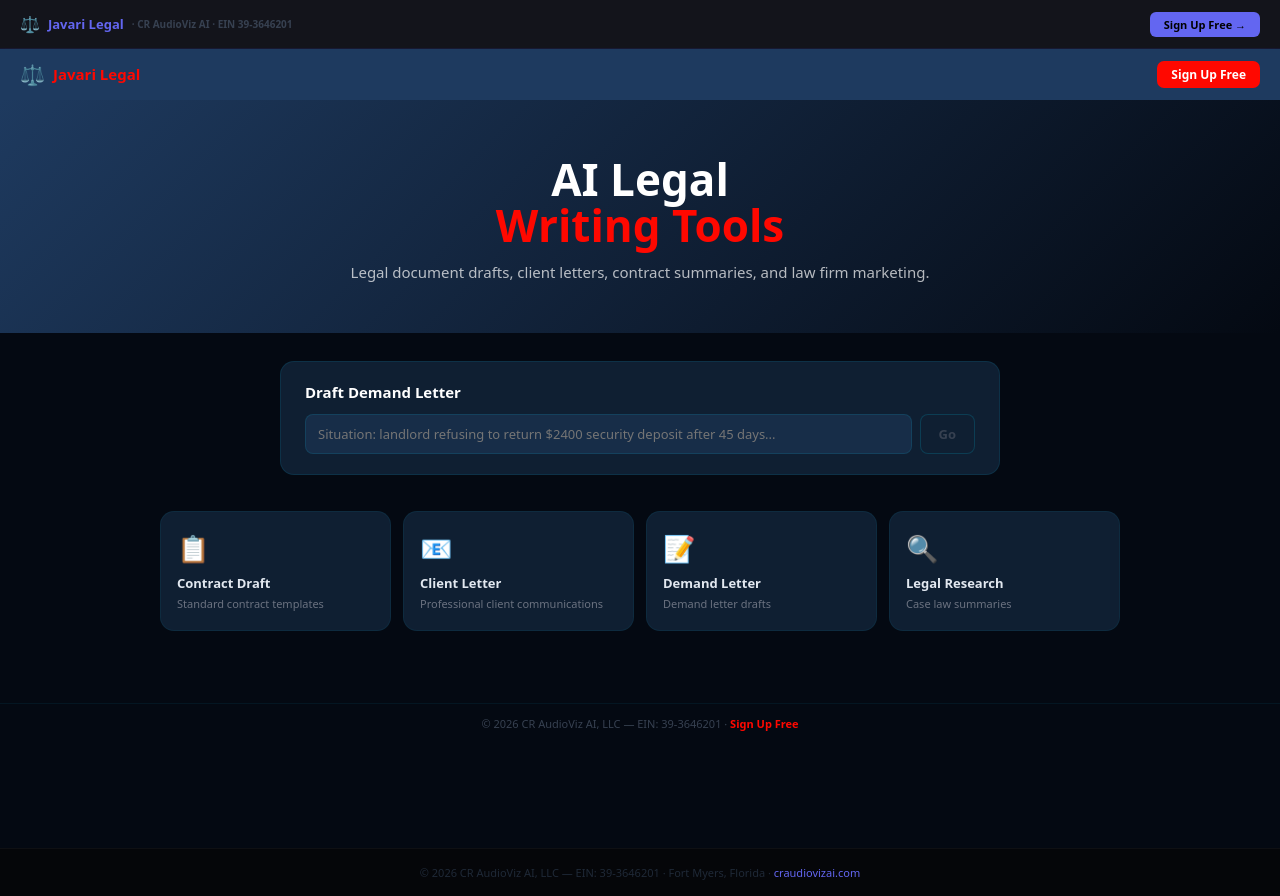
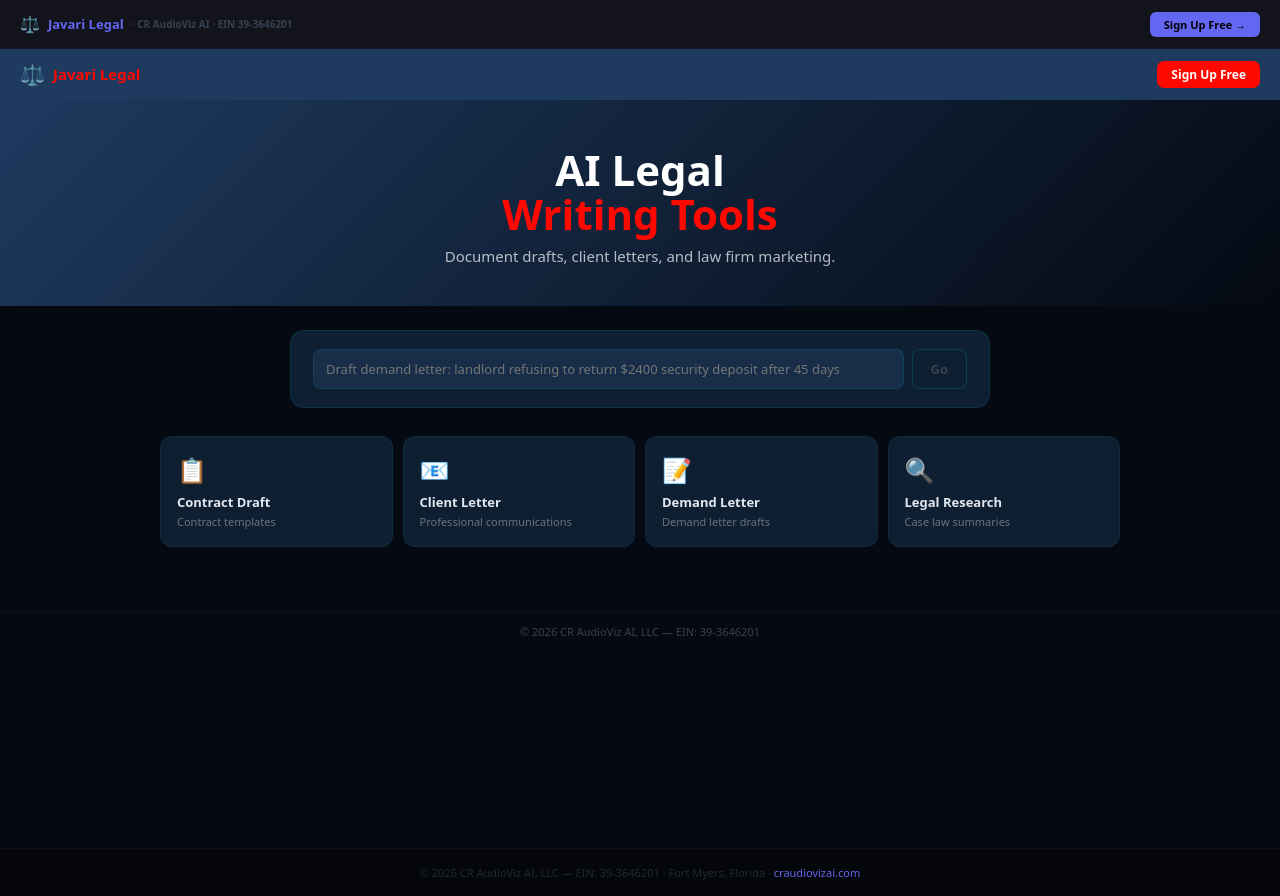
Before and after one commit to CR-AudioViz-AI/javari-legal, a Next.js app: page / in a window 1280 px wide. Built offline with nearby package versions, Linux system fonts and the light colour scheme.

Commit message:
feat: full AI homepage — CR AudioViz AI EIN 39-3646201

```diff
--- a/app/page.tsx
+++ b/app/page.tsx
@@ -1,33 +1,32 @@
 "use client";
-// app/page.tsx — Javari Legal · CR AudioViz AI · EIN 39-3646201
+// app/page.tsx — Javari Legal · CR AudioViz AI · EIN 39-3646201 · May 2026
 import { useState } from "react";
-const TOOLS = [{"icon": "\ud83d\udccb", "label": "Contract Draft", "desc": "Standard contract templates", "href": "/contract"}, {"icon": "\ud83d\udce7", "label": "Client Letter", "desc": "Professional client communications", "href": "/letter"}, {"icon": "\ud83d\udcdd", "label": "Demand Letter", "desc": "Demand letter drafts", "href": "/demand"}, {"icon": "\ud83d\udd0d", "label": "Legal Research", "desc": "Case law summaries", "href": "/research"}];
-export default function Page() {
-  const [input,setInput]=useState(""); const [out,setOut]=useState(""); const [loading,setLoading]=useState(false);
-  async function go() { if(!input.trim())return; setLoading(true);setOut("");
-    try { const r=await fetch("/api/chat",{method:"POST",headers:{"Content-Type":"application/json"},body:JSON.stringify({messages:[{role:"user",content:input}],stream:false,systemOverride:"You are a legal writing assistant. Draft clear legal documents. Always include disclaimer: not legal advice, consult a licensed attorney."})});
-      const d=await r.json(); setOut(d?.choices?.[0]?.message?.content||d?.content||"Error.");
-    } catch {setOut("Error.");} setLoading(false); }
+const T=[{"i": "\ud83d\udccb", "l": "Contract Draft", "d": "Contract templates", "h": "/contract"}, {"i": "\ud83d\udce7", "l": "Client Letter", "d": "Professional communications", "h": "/letter"}, {"i": "\ud83d\udcdd", "l": "Demand Letter", "d": "Demand letter drafts", "h": "/demand"}, {"i": "\ud83d\udd0d", "l": "Legal Research", "d": "Case law summaries", "h": "/research"}];
+export default function P() {
+  const [i,setI]=useState(""); const [o,setO]=useState(""); const [l,setL]=useState(false);
+  async function go() { if(!i.trim())return; setL(true);setO("");
+    try { const r=await fetch("/api/chat",{method:"POST",headers:{"Content-Type":"application/json"},body:JSON.stringify({messages:[{role:"user",content:i}],stream:false,systemOverride:"You are a legal writing assistant. Draft clear documents. Always include: not legal advice, consult a licensed attorney."})});
+      const d=await r.json(); setO(d?.choices?.[0]?.message?.content||d?.content||"Error.");
+    } catch {setO("Error.");} setL(false); }
   return (<div style={{minHeight:"100vh",background:"#040912",color:"#e2e8f0",fontFamily:"system-ui"}}>
     <nav style={{background:"#1E3A5F",padding:"0 20px",height:52,display:"flex",alignItems:"center",justifyContent:"space-between",position:"sticky",top:0,zIndex:100}}>
       <div style={{display:"flex",alignItems:"center",gap:8}}><span style={{fontSize:20}}>⚖️</span><span style={{fontWeight:800,color:"#FF0800",fontSize:15}}>Javari Legal</span></div>
       <a href="https://craudiovizai.com/auth/signup" style={{background:"#FF0800",color:"#fff",borderRadius:7,padding:"5px 14px",fontSize:12,fontWeight:700,textDecoration:"none"}}>Sign Up Free</a>
     </nav>
-    <section style={{background:"linear-gradient(135deg,#1E3A5F,#040912)",padding:"56px 24px 48px",textAlign:"center"}}>
-      <h1 style={{fontSize:"clamp(24px,4vw,44px)",fontWeight:900,color:"#fff",margin:"0 0 12px",lineHeight:1.05}}>AI Legal<br/><span style={{color:"#FF0800"}}>Writing Tools</span></h1>
-      <p style={{color:"rgba(255,255,255,0.7)",fontSize:15,lineHeight:1.65,margin:0}}>Legal document drafts, client letters, contract summaries, and law firm marketing.</p>
+    <section style={{background:"linear-gradient(135deg,#1E3A5F,#040912)",padding:"48px 24px 40px",textAlign:"center"}}>
+      <h1 style={{fontSize:"clamp(22px,4vw,42px)",fontWeight:900,color:"#fff",margin:"0 0 10px",lineHeight:1.05}}>AI Legal<br/><span style={{color:"#FF0800"}}>Writing Tools</span></h1>
+      <p style={{color:"rgba(255,255,255,0.7)",fontSize:15,margin:0}}>Document drafts, client letters, and law firm marketing.</p>
     </section>
-    <section style={{maxWidth:720,margin:"0 auto",padding:"28px 20px 0"}}>
-      <div style={{background:"#0F1F32",border:"1px solid rgba(0,180,216,0.12)",borderRadius:14,padding:"20px 24px"}}>
-        <h2 style={{margin:"0 0 12px",fontSize:15,fontWeight:700,color:"#fff"}}>Draft Demand Letter</h2>
-        <div style={{display:"flex",gap:8}}><input value={input} onChange={e=>setInput(e.target.value)} onKeyDown={e=>e.key==="Enter"&&go()} placeholder="Situation: landlord refusing to return $2400 security deposit after 45 days..." style={{flex:1,background:"#172D48",border:"1px solid rgba(0,180,216,0.15)",borderRadius:8,padding:"10px 12px",color:"#e2e8f0",fontSize:13,outline:"none",fontFamily:"system-ui"}}/>
-        <button onClick={go} disabled={loading||!input.trim()} style={{background:loading||!input.trim()?"#0F1F32":"#1E3A5F",color:loading||!input.trim()?"#374151":"#FF0800",border:"1px solid rgba(0,180,216,0.2)",borderRadius:8,padding:"10px 18px",fontSize:13,fontWeight:700,cursor:loading||!input.trim()?"not-allowed":"pointer",fontFamily:"system-ui"}}>{loading?"...":"Go"}</button></div>
-        {out&&<div style={{marginTop:14,padding:"12px 14px",background:"rgba(0,180,216,0.05)",border:"1px solid rgba(0,180,216,0.1)",borderRadius:8}}><pre style={{margin:0,fontSize:13,color:"#e2e8f0",lineHeight:1.65,whiteSpace:"pre-wrap",fontFamily:"system-ui",maxHeight:320,overflowY:"auto"}}>{out}</pre></div>}
+    <section style={{maxWidth:700,margin:"0 auto",padding:"24px 20px 0"}}>
+      <div style={{background:"#0F1F32",border:"1px solid rgba(0,180,216,0.12)",borderRadius:14,padding:"18px 22px"}}>
+        <div style={{display:"flex",gap:8}}><input value={i} onChange={e=>setI(e.target.value)} onKeyDown={e=>e.key==="Enter"&&go()} placeholder="Draft demand letter: landlord refusing to return $2400 security deposit after 45 days" style={{flex:1,background:"#172D48",border:"1px solid rgba(0,180,216,0.15)",borderRadius:8,padding:"10px 12px",color:"#e2e8f0",fontSize:13,outline:"none",fontFamily:"system-ui"}}/>
+        <button onClick={go} disabled={l||!i.trim()} style={{background:l||!i.trim()?"#0F1F32":"#1E3A5F",color:l||!i.trim()?"#374151":"#FF0800",border:"1px solid rgba(0,180,216,0.2)",borderRadius:8,padding:"10px 18px",fontSize:13,fontWeight:700,cursor:l||!i.trim()?"not-allowed":"pointer",fontFamily:"system-ui"}}>{l?"...":"Go"}</button></div>
+        {o&&<pre style={{marginTop:12,padding:"12px",background:"rgba(0,180,216,0.05)",border:"1px solid rgba(0,180,216,0.1)",borderRadius:8,fontSize:13,color:"#e2e8f0",lineHeight:1.65,whiteSpace:"pre-wrap",fontFamily:"system-ui",maxHeight:300,overflowY:"auto",margin:"12px 0 0"}}>{o}</pre>}
       </div>
     </section>
-    <section style={{maxWidth:960,margin:"0 auto",padding:"36px 20px 72px"}}><div style={{display:"grid",gridTemplateColumns:"repeat(auto-fit,minmax(200px,1fr))",gap:12}}>
-      {TOOLS.map((t:any)=>(<a key={t.href} href={t.href} style={{background:"#0F1F32",border:"1px solid rgba(0,180,216,0.08)",borderRadius:14,padding:"18px 16px",textDecoration:"none",display:"block"}}><span style={{fontSize:26,display:"block",marginBottom:8}}>{t.icon}</span><div style={{fontWeight:700,fontSize:13,color:"#e2e8f0",marginBottom:4}}>{t.label}</div><div style={{fontSize:11,color:"#6B7280",lineHeight:1.4}}>{t.desc}</div></a>))}
+    <section style={{maxWidth:960,margin:"0 auto",padding:"28px 20px 64px"}}><div style={{display:"grid",gridTemplateColumns:"repeat(auto-fit,minmax(190px,1fr))",gap:10}}>
+      {T.map((t:any)=>(<a key={t.h} href={t.h} style={{background:"#0F1F32",border:"1px solid rgba(0,180,216,0.08)",borderRadius:12,padding:"16px",textDecoration:"none",display:"block"}}><span style={{fontSize:24,display:"block",marginBottom:7}}>{t.i}</span><div style={{fontWeight:700,fontSize:13,color:"#e2e8f0",marginBottom:3}}>{t.l}</div><div style={{fontSize:11,color:"#6B7280",lineHeight:1.4}}>{t.d}</div></a>))}
     </div></section>
-    <footer style={{borderTop:"1px solid rgba(0,180,216,0.08)",padding:"12px 24px",textAlign:"center"}}><p style={{color:"#374151",fontSize:11,margin:0}}>© 2026 CR AudioViz AI, LLC — EIN: 39-3646201 · <a href="https://craudiovizai.com/auth/signup" style={{color:"#FF0800",textDecoration:"none",fontWeight:600}}>Sign Up Free</a></p></footer>
+    <footer style={{borderTop:"1px solid rgba(0,180,216,0.08)",padding:"12px 24px",textAlign:"center"}}><p style={{color:"#374151",fontSize:11,margin:0}}>© 2026 CR AudioViz AI, LLC — EIN: 39-3646201</p></footer>
   </div>);
 }
```
